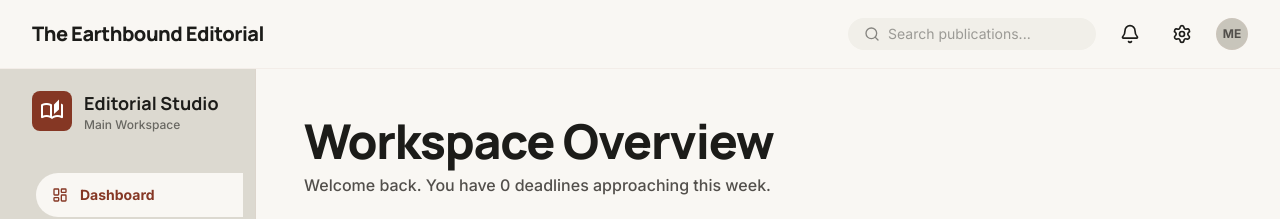
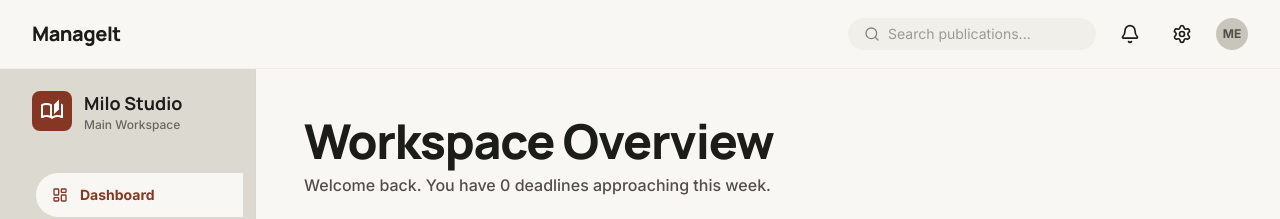
Before and after one commit to andremilano/Trello-Look-Alike, a Next.js app: page / in a window 1280 px wide. Shown: the top 219 px of the page. Built offline with nearby package versions, Linux system fonts and the light colour scheme; no server answers; the database is empty.

Commit message:
feat: implement global layout with persistent sidebar navigation and top header

```diff
--- a/src/app/layout.tsx
+++ b/src/app/layout.tsx
@@ -27,7 +27,7 @@ export default function RootLayout({
         {/* Top Navigation Bar */}
         <header className="bg-surface docked full-width top-0 sticky z-40 flex justify-between items-center w-full px-8 py-4 border-b border-outline-variant/20">
           <div className="flex items-center gap-8">
-            <Link href="/" className="text-xl font-extrabold text-on-surface font-serif tracking-tight">The Earthbound Editorial</Link>
+            <Link href="/" className="text-xl font-extrabold text-on-surface font-serif tracking-tight">ManageIt</Link>
           </div>
           <div className="flex items-center gap-4">
             <div className="relative hidden md:flex items-center bg-surface-container-low rounded-full px-4 py-1.5 group focus-within:ring-1 ring-primary/20">
--- a/src/components/Sidebar.tsx
+++ b/src/components/Sidebar.tsx
@@ -32,7 +32,7 @@ export default function Sidebar() {
             <span className="material-symbols-outlined">auto_stories</span>
           </div>
           <div>
-            <p className="text-lg font-bold text-on-surface font-serif">Editorial Studio</p>
+          <p className="text-lg font-bold text-on-surface font-serif">Milo Studio</p>
             <p className="text-xs opacity-60 font-medium font-sans">Main Workspace</p>
           </div>
         </div>
```
